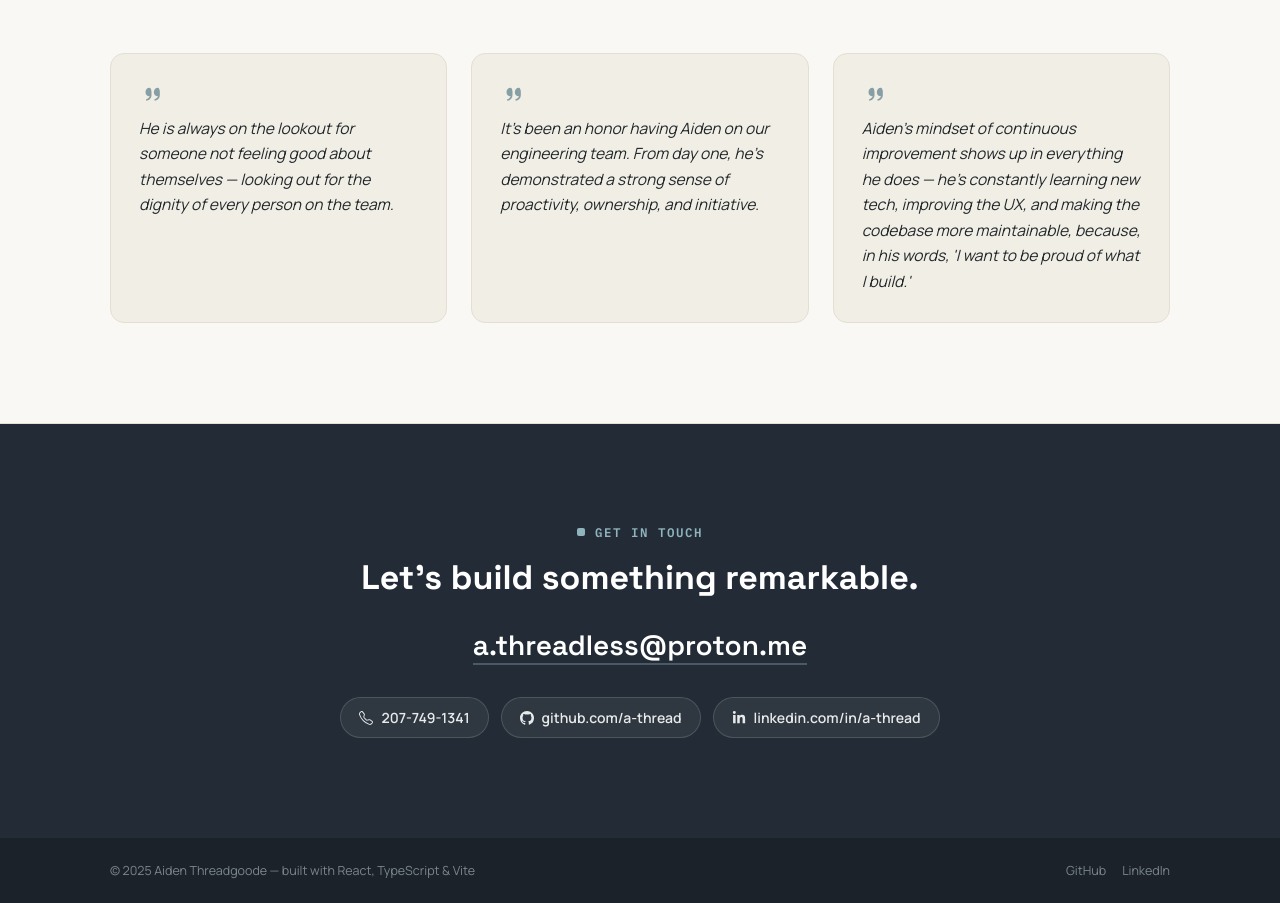
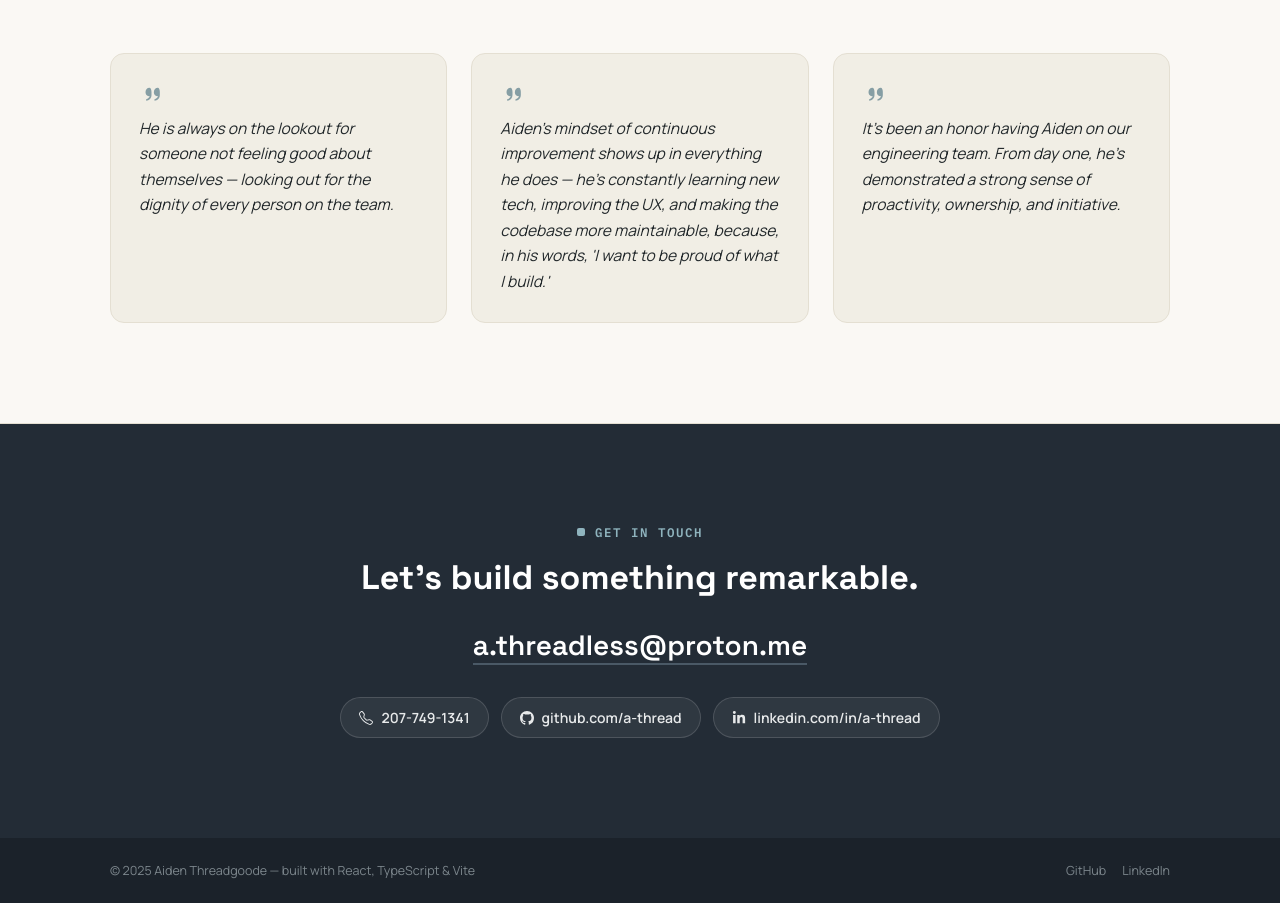
Before and after one commit to a-thread/my-portfolio, a React (Vite) app: page /#/ in a window 1280 px wide. Shown: the part 3188-4091 px from the top of the page. Built offline with nearby package versions, Linux system fonts and the light colour scheme.

Commit message:
refactor: re-organizing testimonials

```diff
--- a/src/shared/data/testimonials.ts
+++ b/src/shared/data/testimonials.ts
@@ -1,5 +1,5 @@
 export const testimonials: string[] = [
   "He is always on the lookout for someone not feeling good about themselves — looking out for the dignity of every person on the team.",
+  "Aiden's mindset of continuous improvement shows up in everything he does — he's constantly learning new tech, improving the UX, and making the codebase more maintainable, because, in his words, 'I want to be proud of what I build.'",
   "It's been an honor having Aiden on our engineering team. From day one, he's demonstrated a strong sense of proactivity, ownership, and initiative.",
-  "Aiden's mindset of continuous improvement shows up in everything he does — he's constantly learning new tech, improving the UX, and making the codebase more maintainable, because, in his words, 'I want to be proud of what I build.'",
 ];
```
